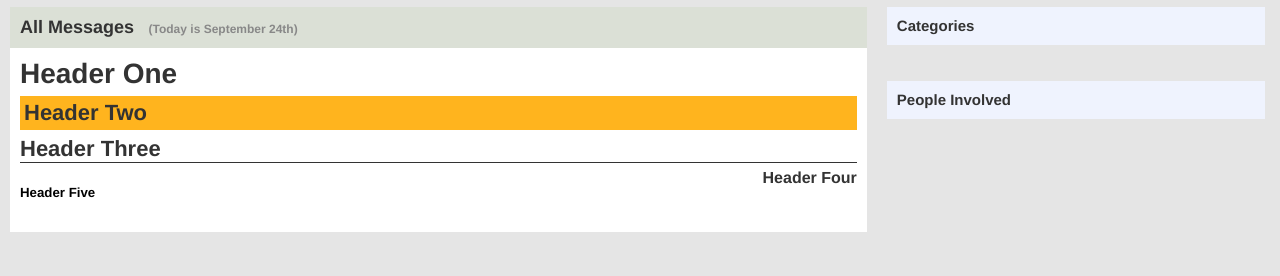
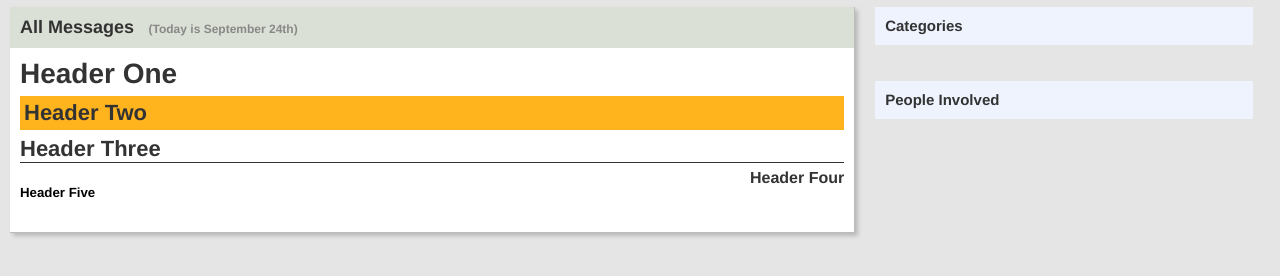
Before and after one commit to cbmeeks/Zebes-CSS, a plain HTML site: page index.html in a window 1280 px wide. Shown: the part 118-394 px from the top of the page. Drawn offline with Linux system fonts and the light colour scheme.

Commit message:
Added shaded border to sheet

```diff
--- a/css/sheet.css
+++ b/css/sheet.css
@@ -15,7 +15,14 @@
 	margin: 0 20px 0 0;
 	padding: 0;
 	text-align: left;
-	width: 68%;
+	width: 67%;
+
+	-moz-box-shadow: 3px 3px 4px #bbb;
+  -webkit-box-shadow: 3px 3px 4px #bbb;
+  box-shadow: 3px 3px 4px #bbb;
+  border-right: 1px solid #bbb;
+  border-bottom: 1px solid #bbb;
+
 }
 
 #sheet div.left .header {
```
